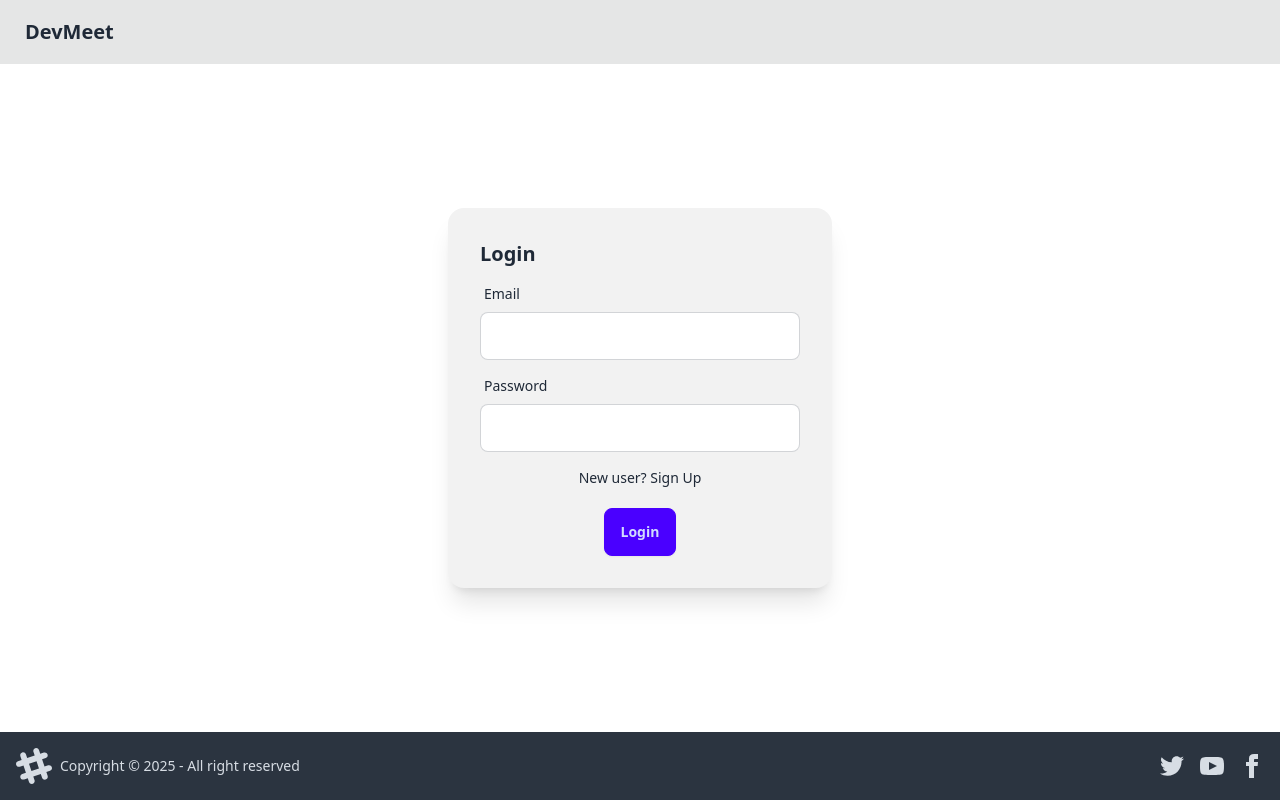
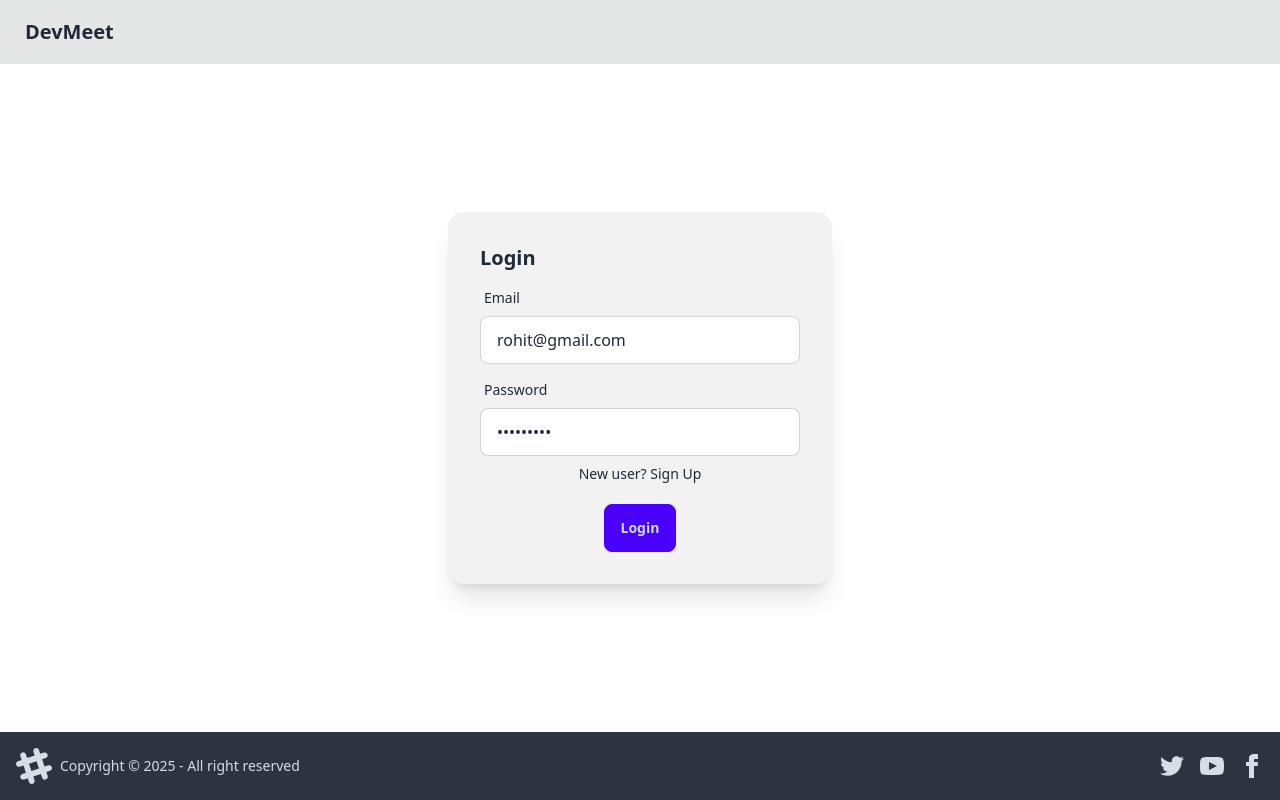
Before and after one commit to akashpatil8/dev-meet-web, a React (Vite) app: page /login in a window 1280 px wide. Built offline with nearby package versions, Linux system fonts and the light colour scheme; no server answers.

Commit message:
modify userSlice to store the data and implement react-hot-toast for displaying error

```diff
--- a/package.json
+++ b/package.json
@@ -15,6 +15,7 @@
     "react": "^18.3.1",
     "react-dom": "^18.3.1",
     "react-hook-form": "^7.54.2",
+    "react-hot-toast": "^2.5.1",
     "react-redux": "^9.2.0",
     "react-router-dom": "^7.1.3"
   },
--- a/src/App.jsx
+++ b/src/App.jsx
@@ -1,17 +1,17 @@
+import { Provider } from "react-redux";
+import { Toaster } from "react-hot-toast";
 import { BrowserRouter, Navigate, Route, Routes } from "react-router-dom";
-import Home from "./components/Home";
-import Login from "./pages/Login";
-import Profile from "./pages/Profile";
-import { Provider } from "react-redux";
 
 import Feed from "./pages/Feed";
+import store from "./redux/store";
+import Login from "./pages/Login";
+import Home from "./components/Home";
+import Profile from "./pages/Profile";
+import Requests from "./pages/Requests";
 import Connections from "./pages/Connections";
-import store from "./redux/store";
-import Requests from "./pages/Requests";
 
 function App() {
   return (
-    <div>
     <Provider store={store}>
       <BrowserRouter basename="/">
         <Routes>
@@ -25,8 +25,33 @@ function App() {
           </Route>
         </Routes>
       </BrowserRouter>
+      <Toaster
+        position="top-center"
+        reverseOrder={false}
+        gutter={8}
+        containerClassName=""
+        containerStyle={{}}
+        toastOptions={{
+          // Define default options
+          className: "",
+          duration: 3000,
+          removeDelay: 1000,
+          style: {
+            background: "#363636",
+            color: "#fff",
+          },
+
+          // Default options for specific types
+          success: {
+            duration: 3000,
+            iconTheme: {
+              primary: "green",
+              secondary: "black",
+            },
+          },
+        }}
+      />
     </Provider>
-    </div>
   );
 }
 
--- a/src/components/Home.jsx
+++ b/src/components/Home.jsx
@@ -8,7 +8,7 @@ import { addUser } from "../redux/slices/userSlice";
 
 export default function Home() {
   const dispatch = useDispatch();
-  const user = useSelector((store) => store.user);
+  const { user } = useSelector((store) => store.user);
   const navigate = useNavigate();
 
   const getUser = async () => {
--- a/src/components/NavBar.jsx
+++ b/src/components/NavBar.jsx
@@ -7,7 +7,7 @@ import { removeFeed } from "../redux/slices/feedSlice";
 import { removeRequests } from "../redux/slices/requestSlice";
 
 export default function NavBar() {
-  const user = useSelector((store) => store.user);
+  const { user } = useSelector((store) => store.user);
   const dispatch = useDispatch();
   const navigate = useNavigate();
 
--- a/src/pages/Feed.jsx
+++ b/src/pages/Feed.jsx
@@ -25,8 +25,6 @@ export default function Feed() {
     getFeedData();
   }, []);
 
-  console.log(feedData);
-
   return (
     <main className="flex flex-1 justify-center py-4">
       {feedData?.length === 0 && (
--- a/src/pages/Login.jsx
+++ b/src/pages/Login.jsx
@@ -1,23 +1,25 @@
 import axios from "axios";
 import { useState } from "react";
-import { useDispatch } from "react-redux";
-import { addUser } from "../redux/slices/userSlice";
+import { useDispatch, useSelector } from "react-redux";
+import { addUser, loadingUser, errorUser } from "../redux/slices/userSlice";
 import { useNavigate } from "react-router-dom";
 import { BASE_URL } from "../utils/constants";
+import toast from "react-hot-toast";
 
 export default function Login() {
-  const [email, setEmail] = useState("");
-  const [password, setPassword] = useState("");
-  const [showPassword, setShowPassword] = useState(false);
-  const [error, setError] = useState("");
+  const [email, setEmail] = useState("rohit@gmail.com");
+  const [password, setPassword] = useState("Rohit@123");
   const [firstName, setFirstName] = useState("");
   const [lastName, setLastName] = useState("");
   const [isSignUp, setIsSignUp] = useState(false);
+
+  const { user, isUserLoading, userError } = useSelector((store) => store.user);
 
   const dispatch = useDispatch();
   const navigate = useNavigate();
 
   async function handleLogin() {
+    dispatch(loadingUser());
     try {
       const res = await axios.post(
         BASE_URL + "/login",
@@ -30,7 +32,8 @@ export default function Login() {
       dispatch(addUser(res.data.user));
       navigate("/feed");
     } catch (error) {
-      setError(error?.response?.data);
+      toast.error(userError || error?.response?.data?.message);
+      dispatch(errorUser(error?.response?.data?.message));
     }
   }
 
@@ -49,9 +52,13 @@ export default function Login() {
       dispatch(addUser(res.data.user));
       navigate("/profile/view");
     } catch (error) {
-      setError(error?.response?.data);
+      toast.error(userError || error?.response?.data?.message);
+      console.log(error?.response?.data?.message);
+      dispatch(errorUser(error?.response?.data?.message));
     }
   }
+
+  console.log(user, isUserLoading, userError);
 
   return (
     <main className="flex flex-1 items-center justify-center p-4">
@@ -107,7 +114,6 @@ export default function Login() {
               className="input input-bordered w-full max-w-xs"
             />
           </label>
-          <p className="text-red-400">{error}</p>
           <button
             onClick={() => setIsSignUp((val) => !val)}
             className="mb-3 cursor-pointer text-center text-sm hover:text-white"
@@ -121,7 +127,11 @@ export default function Login() {
               }}
               className="btn btn-primary"
             >
-              Login
+              {isUserLoading ? (
+                <span className="loading loading-spinner"></span>
+              ) : (
+                "Login"
+              )}
             </button>
           </div>
         </div>
--- a/src/pages/Profile.jsx
+++ b/src/pages/Profile.jsx
@@ -3,7 +3,7 @@ import EditProfileCard from "../components/EditProfileCard";
 import PersonCard from "../components/PersonCard";
 
 export default function Profile() {
-  const user = useSelector((store) => store.user);
+  const { user } = useSelector((store) => store.user);
   return (
     <main className="flex flex-1 justify-center gap-8 p-4">
       {user && (
--- a/src/redux/slices/userSlice.js
+++ b/src/redux/slices/userSlice.js
@@ -1,18 +1,31 @@
 import { createSlice } from "@reduxjs/toolkit";
+
+const initialState = {
+  user: null,
+  isUserLoading: false,
+  userError: null,
+};
 
 const userSlice = createSlice({
   name: "user",
-  initialState: null,
+  initialState,
   reducers: {
-    addUser: (state, action) => {
-      return action.payload;
+    addUser(state, action) {
+      (state.user = action.payload), (state.isUserLoading = false);
     },
-    removeUser: () => {
-      return null;
+    removeUser(state) {
+      (state.user = null), (state.isUserLoading = false);
+    },
+    loadingUser(state) {
+      state.isUserLoading = true;
+    },
+    errorUser(state, action) {
+      (state.userError = action.payload), (state.isUserLoading = false);
     },
   },
 });
 
-export const { addUser, removeUser } = userSlice.actions;
+export const { addUser, removeUser, loadingUser, errorUser } =
+  userSlice.actions;
 
 export default userSlice.reducer;
```
Also changed, not shown: 2 other files (tests, documents, lock files or other folders). Lines whose indentation alone changed are shown as unchanged.
